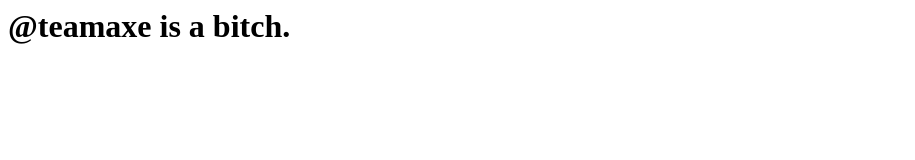
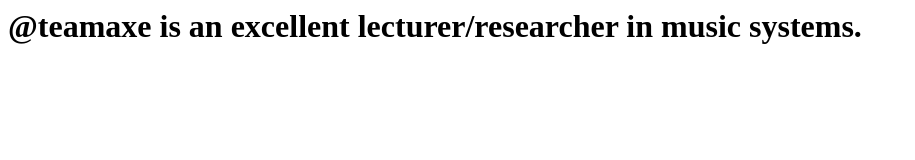
Before and after one commit to jaykz52/jaykz52.github.com, a plain HTML site: page index.html in a window 1280 px wide. Shown: the whole page, without its empty margins (0-915 px from the left). Drawn offline with Linux system fonts and the light colour scheme.

Commit message:
fixed you

```diff
--- a/index.html
+++ b/index.html
@@ -1 +1 @@
-<h1>@teamaxe is a bitch.<h1>
+<h1>@teamaxe is an excellent lecturer/researcher in music systems.<h1>
```
